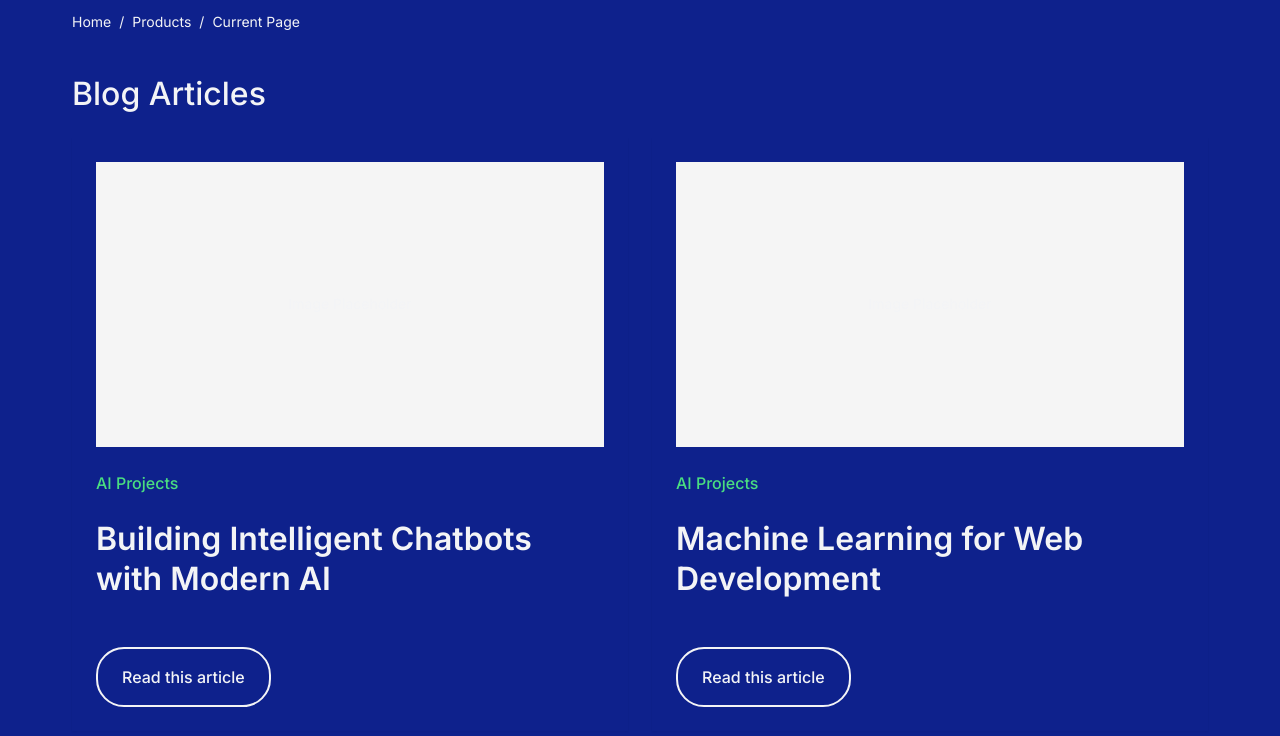
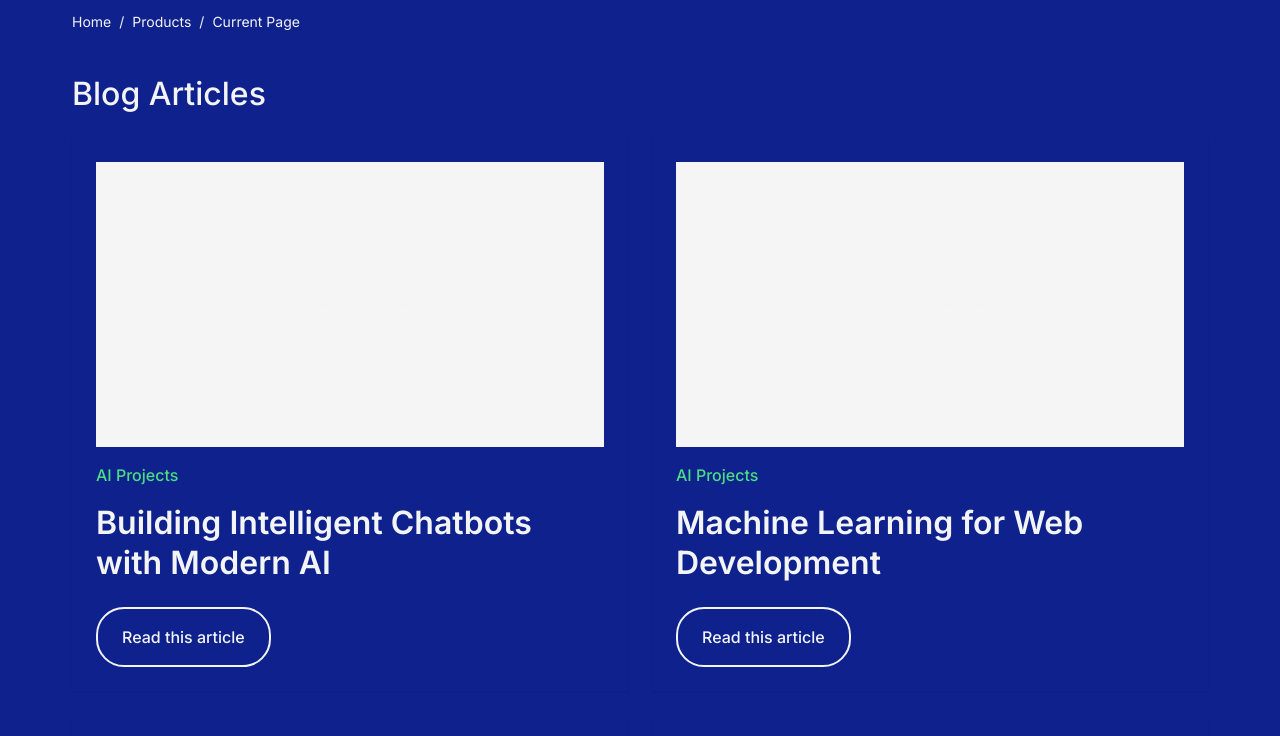
Before and after one commit to RobertShepp/RS_Website, a website built with Vite: page index.html in a window 1280 px wide. Shown: the part 4000-4736 px from the top of the page. Built offline with nearby package versions, Linux system fonts and the light colour scheme.

Commit message:
Update blog card spacing: remove hover shadow, reduce content spacing to XS, and tighten category-title spacing

```diff
--- a/styles/components.css
+++ b/styles/components.css
@@ -278,14 +278,9 @@
   border-radius: 0;
   padding: var(--space-s);
   box-shadow: var(--shadow-sm);
-  transition: box-shadow var(--transition-fast);
   display: flex;
   flex-direction: column;
-  gap: var(--space-s);
-}
-
-.blog-card:hover {
-  box-shadow: var(--shadow-md);
+  gap: var(--space-xs);
 }
 
 .blog-card-image {
@@ -317,7 +312,7 @@
 }
 
 .blog-card-button {
-  margin-top: var(--space-s);
+  margin-top: var(--space-xxs);
   order: 3; /* Move to bottom */
 }
 
```
